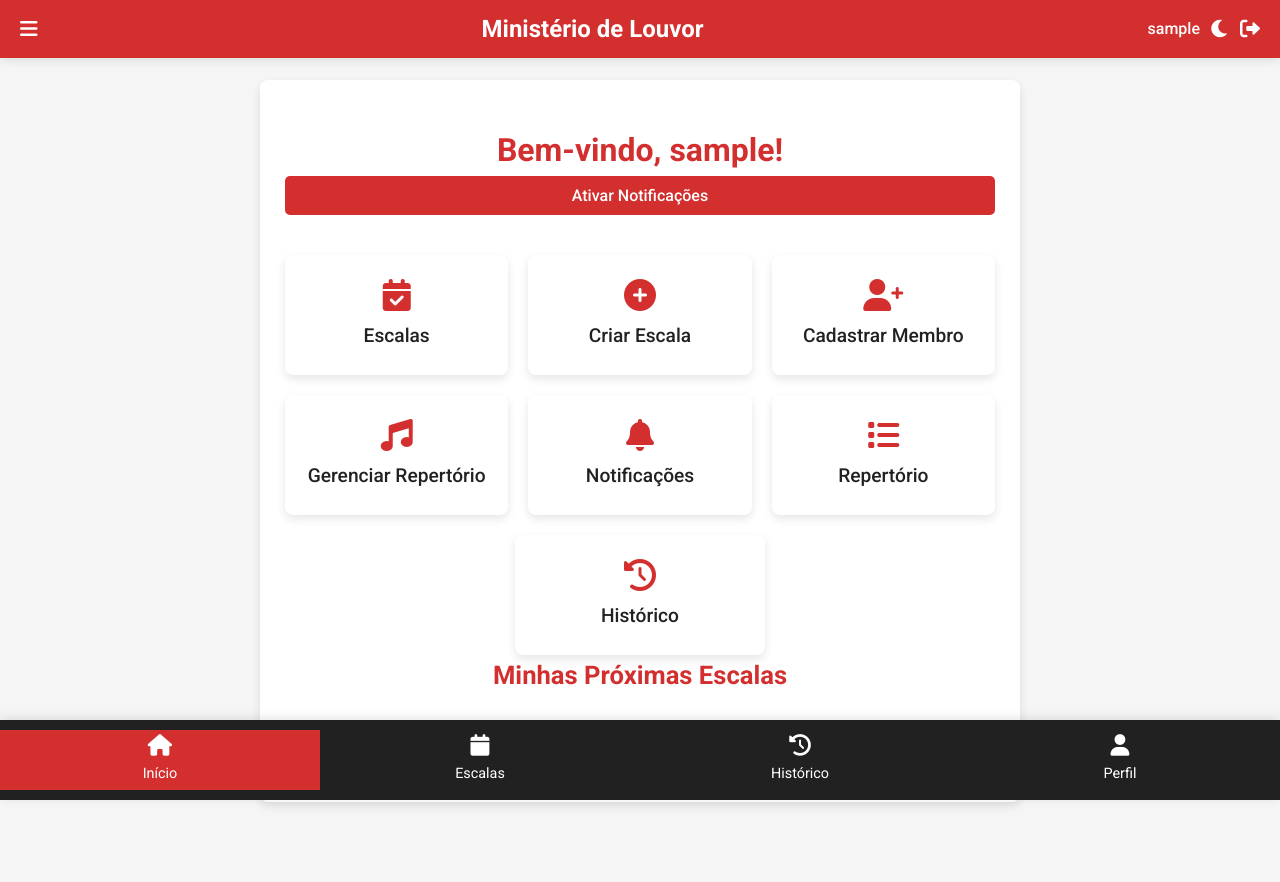
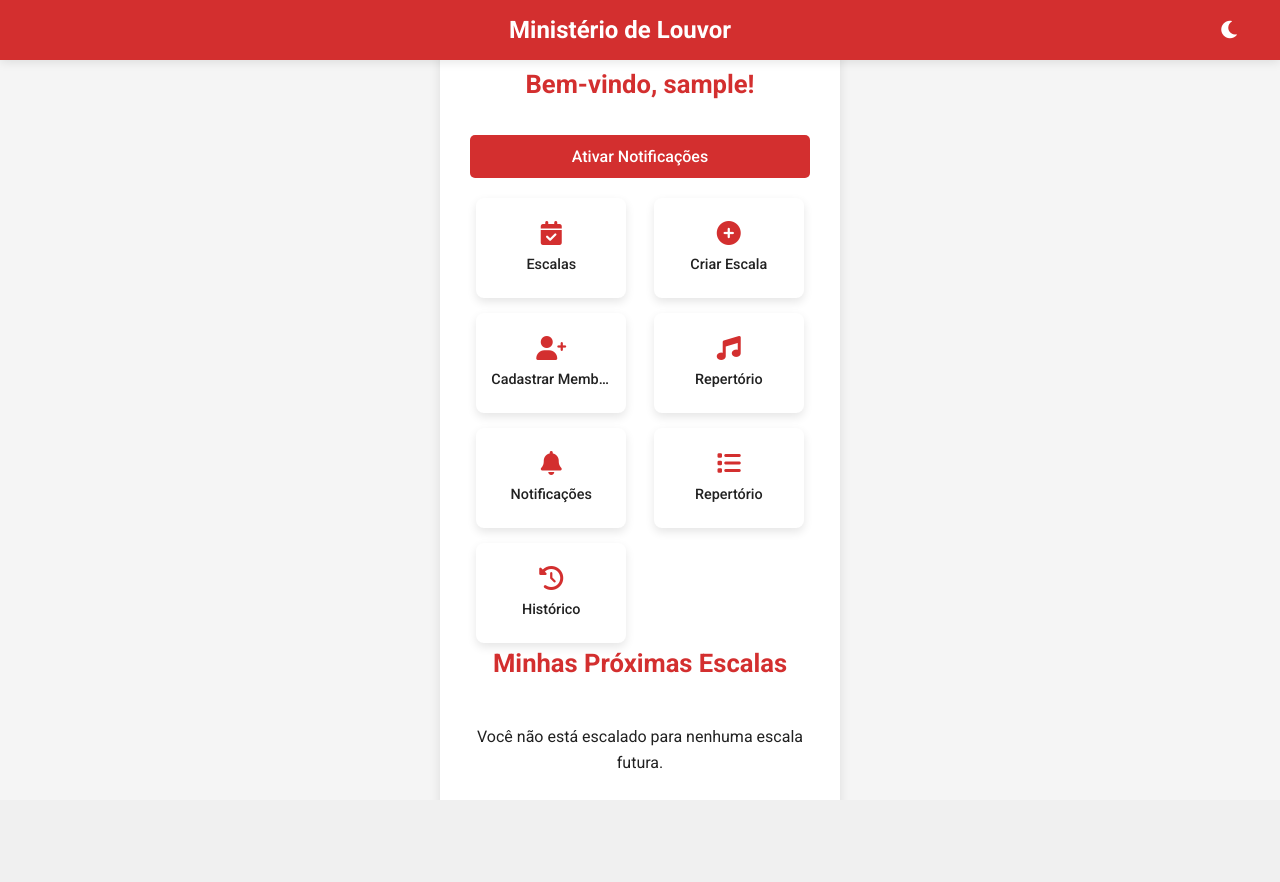
Before and after one commit to Sthsantos/AppML, a Flask app: page /index in a window 1280 px wide. After the commit the page ends 800 px from the top, so only its background shows below. Run offline with Flask 3, Linux system fonts and the light colour scheme; the visitor is signed in with stand-in values (Sample User, id 1); data comes from the database, SQL or seed files in the repository; data that the repository does not hold is empty; some libraries are stand-ins or nearby versions.

Commit message:
Update index.html

```diff
--- a/templates/index.html
+++ b/templates/index.html
@@ -3,7 +3,7 @@
 <head>
     <meta charset="UTF-8">
     <meta name="viewport" content="width=device-width, initial-scale=1.0, viewport-fit=cover">
-    <!-- Meta tags para PWA -->
+    <!-- Meta tags para PWA e tela cheia -->
     <meta name="theme-color" content="#D32F2F">
     <meta name="apple-mobile-web-app-capable" content="yes">
     <meta name="apple-mobile-web-app-status-bar-style" content="black-translucent">
@@ -16,42 +16,15 @@
     <script src="https://cdnjs.cloudflare.com/ajax/libs/socket.io/4.5.1/socket.io.js"></script>
     <script src="https://www.gstatic.com/firebasejs/11.4.0/firebase-app.js"></script>
     <script src="https://www.gstatic.com/firebasejs/11.4.0/firebase-messaging.js"></script>
-    <script>
-        const firebaseConfig = {
-            apiKey: "AIzaSyCEL3aK4qVP6XTWjJqRs307-9TDxxr0ERs",
-            authDomain: "ministerio-de-louvor-62fcf.firebaseapp.com",
-            projectId: "ministerio-de-louvor-62fcf",
-            storageBucket: "ministerio-de-louvor-62fcf.firebasestorage.app",
-            messagingSenderId: "1029007412822",
-            appId: "1:1029007412822:web:0001439d6dcc9d632bf5f7",
-            measurementId: "G-0ML9TJDJGX"
-        };
-        firebase.initializeApp(firebaseConfig);
-
-        // Registro do Service Worker com cache busting
-        if ('serviceWorker' in navigator) {
-            window.addEventListener('load', () => {
-                navigator.serviceWorker.register('/static/sw.js?v=3')
-                    .then(reg => console.log('Service Worker registrado', reg))
-                    .catch(err => console.log('Erro ao registrar Service Worker', err));
-            });
-        }
-    </script>
     <style>
         :root {
             --bg-color: #F5F5F5;
             --text-color: #212121;
             --navbar-bg: #D32F2F;
             --navbar-text: white;
-            --sidebar-bg: #212121;
-            --sidebar-text: white;
             --card-bg: white;
             --shadow: rgba(0, 0, 0, 0.1);
             --hover-bg: #D32F2F;
-            --scale-bg: #fafafa;
-            --scale-border: #eee;
-            --muted-text: #666;
-            --bottom-nav-bg: #212121;
             --notification-bg: #fff3e0;
             --notification-border: #ff9800;
             --notice-bg: #e8f5e9;
@@ -59,22 +32,15 @@
             --btn-bg: #D32F2F;
             --btn-hover: #B71C1C;
             --input-border: #ccc;
-            --checkbox-accent: #D32F2F;
         }
         body.dark-theme {
             --bg-color: #121212;
             --text-color: #E0E0E0;
             --navbar-bg: #D32F2F;
             --navbar-text: #E0E0E0;
-            --sidebar-bg: #1E1E1E;
-            --sidebar-text: #E0E0E0;
             --card-bg: #1E1E1E;
             --shadow: rgba(255, 255, 255, 0.1);
             --hover-bg: #B71C1C;
-            --scale-bg: #2E2E2E;
-            --scale-border: #444;
-            --muted-text: #999;
-            --bottom-nav-bg: #1E1E1E;
             --notification-bg: #ff9800;
             --notification-border: #ffb300;
             --notice-bg: #2e7d32;
@@ -82,7 +48,6 @@
             --btn-bg: #D32F2F;
             --btn-hover: #B71C1C;
             --input-border: #666;
-            --checkbox-accent: #D32F2F;
         }
         * {
             margin: 0;
@@ -90,17 +55,23 @@
             box-sizing: border-box;
             font-family: 'Roboto', sans-serif;
         }
+        html, body {
+            height: 100%;
+            width: 100%;
+            overflow: hidden;
+        }
         body {
             background-color: var(--bg-color);
             color: var(--text-color);
             line-height: 1.6;
-            overflow-x: hidden;
+            display: flex;
+            flex-direction: column;
             transition: background-color 0.3s, color 0.3s;
-            padding-bottom: 60px; /* Espaço para o menu inferior */
+            padding-top: env(safe-area-inset-top);
         }
         .navbar {
             display: flex;
-            justify-content: space-between;
+            justify-content: center;
             align-items: center;
             padding: 10px 20px;
             background-color: var(--navbar-bg);
@@ -111,116 +82,76 @@
             width: 100%;
             z-index: 1000;
             box-shadow: 0 2px 10px var(--shadow);
+            padding-top: calc(10px + env(safe-area-inset-top));
+            padding-left: env(safe-area-inset-left);
+            padding-right: env(safe-area-inset-right);
+            min-height: 60px;
         }
-        .sidebar-toggle {
-            background: none;
-            border: none;
-            color: var(--navbar-text);
-            font-size: 20px;
-            cursor: pointer;
-            transition: transform 0.3s;
-        }
-        .sidebar-toggle:hover {
-            transform: scale(1.1);
+        .navbar-content {
+            display: flex;
+            justify-content: space-between;
+            align-items: center;
+            width: 100%;
+            max-width: 1200px;
         }
         .logo {
             font-size: 1.5em;
             font-weight: 700;
+            text-align: center;
             flex-grow: 1;
-            text-align: center;
+            white-space: nowrap;
+            overflow: hidden;
+            text-overflow: ellipsis;
         }
-        .user-info {
-            display: flex;
-            align-items: center;
-            gap: 10px;
-        }
-        .user-info span {
-            font-size: 1em;
-            font-weight: 500;
-        }
-        .logout-icon, .theme-toggle {
+        .theme-toggle {
             color: var(--navbar-text);
             font-size: 20px;
-            text-decoration: none;
+            cursor: pointer;
             transition: color 0.3s;
-            cursor: pointer;
+            margin-left: 20px;
         }
-        .logout-icon:hover, .theme-toggle:hover {
+        .theme-toggle:hover {
             color: #E0E0E0;
         }
-        .sidebar {
-            position: fixed;
-            top: 60px;
-            left: -250px;
-            width: 250px;
-            height: calc(100% - 60px);
-            background-color: var(--sidebar-bg);
-            color: var(--sidebar-text);
-            transition: left 0.3s ease;
-            z-index: 999;
+        main {
+            flex: 1;
+            display: flex;
+            justify-content: center;
+            align-items: center;
+            padding: 20px;
+            padding-top: calc(60px + env(safe-area-inset-top));
+            padding-bottom: env(safe-area-inset-bottom);
+            height: calc(100vh - env(safe-area-inset-top));
+            overflow-y: auto;
         }
-        .sidebar.open {
-            left: 0;
-        }
-        .sidebar ul {
-            list-style: none;
-            padding: 20px;
-        }
-        .sidebar ul li {
-            margin: 15px 0;
-        }
-        .sidebar ul li a {
-            color: var(--sidebar-text);
-            text-decoration: none;
-            font-size: 1.1em;
-            display: flex;
-            align-items: center;
-            gap: 10px;
-            padding: 10px 15px;
-            border-radius: 5px;
-            transition: background-color 0.3s;
-        }
-        .sidebar ul li a:hover {
-            background-color: var(--hover-bg);
-        }
-        .sidebar ul li a i {
-            font-size: 1.2em;
-        }
-        main {
-            margin-top: 60px;
-            padding: 20px;
-            max-width: 800px;
-            margin-left: auto;
-            margin-right: auto;
-        }
-        .form-container {
+        .dashboard-container {
             background-color: var(--card-bg);
-            padding: 25px;
+            padding: 30px;
             border-radius: 8px;
-            box-shadow: 0 4px 10px var(--shadow);
+            box-shadow: 0 4px 12px var(--shadow);
+            width: 100%;
+            max-width: 400px;
             transition: background-color 0.3s;
         }
         h2 {
+            color: var(--navbar-bg);
             font-size: 1.6em;
-            color: var(--navbar-bg);
-            margin-bottom: 15px;
             font-weight: 700;
+            margin-bottom: 20px;
             text-align: center;
         }
         .btn {
-            display: inline-block;
-            padding: 10px 20px;
+            width: 100%;
+            padding: 12px;
             background-color: var(--btn-bg);
             color: #FFFFFF;
-            text-align: center;
-            text-decoration: none;
             border: none;
             border-radius: 5px;
             font-size: 1em;
             font-weight: 500;
             cursor: pointer;
             transition: background-color 0.3s;
-            width: 100%;
+            margin-top: 10px;
         }
         .btn:hover {
             background-color: var(--btn-hover);
@@ -253,68 +184,38 @@
         .flash-message i {
             font-size: 1.2em;
         }
-        .bottom-nav {
-            display: flex;
-            position: fixed;
-            bottom: 0;
-            left: 0;
-            width: 100%;
-            background-color: var(--bottom-nav-bg);
-            padding: 10px 0;
-            box-shadow: 0 -2px 10px var(--shadow);
-            z-index: 1000;
-        }
-        .bottom-nav a {
-            flex: 1;
-            color: var(--sidebar-text);
-            text-decoration: none;
-            text-align: center;
-            padding: 5px;
-            font-size: 0.9em;
-            transition: background-color 0.3s;
-        }
-        .bottom-nav a.active, .bottom-nav a:hover {
-            background-color: var(--hover-bg);
-        }
-        .bottom-nav a i {
-            display: block;
-            font-size: 1.5em;
-            margin-bottom: 5px;
-        }
-        .bottom-nav a span {
-            display: block;
-        }
         .hero {
             text-align: center;
-            padding: 20px 0;
+            margin-bottom: 20px;
         }
         .hero h1 {
-            font-size: 2em;
+            font-size: 1.8em;
             color: var(--navbar-bg);
             font-weight: 700;
         }
         .features {
-            display: flex;
-            flex-wrap: wrap;
-            gap: 20px;
+            display: grid;
+            grid-template-columns: repeat(auto-fit, minmax(120px, 1fr));
+            gap: 15px;
             justify-content: center;
             margin-top: 20px;
         }
         .feature-link {
             text-decoration: none;
-            flex: 1;
-            min-width: 200px;
-            max-width: 250px;
-            height: 120px;
+            display: flex;
+            justify-content: center;
+            align-items: center;
         }
         .feature {
             background-color: var(--card-bg);
-            padding: 20px;
+            padding: 15px;
             border-radius: 8px;
             text-align: center;
             box-shadow: 0 4px 10px var(--shadow);
             transition: transform 0.3s, box-shadow 0.3s;
-            height: 100%;
+            width: 100%;
+            max-width: 150px;
+            height: 100px;
             display: flex;
             flex-direction: column;
             justify-content: center;
@@ -325,12 +226,12 @@
             box-shadow: 0 6px 15px var(--shadow);
         }
         .feature i {
-            font-size: 2em;
+            font-size: 1.5em;
             color: var(--navbar-bg);
-            margin-bottom: 10px;
+            margin-bottom: 8px;
         }
         .feature h3 {
-            font-size: 1.2em;
+            font-size: 0.9em;
             color: var(--text-color);
             font-weight: 500;
             margin: 0;
@@ -367,9 +268,9 @@
         .scale {
             margin: 15px 0;
             padding: 15px;
-            border: 1px solid var(--scale-border);
+            border: 1px solid var(--input-border);
             border-radius: 5px;
-            background-color: var(--scale-bg);
+            background-color: var(--card-bg);
             transition: transform 0.3s;
         }
         .scale:hover {
@@ -390,61 +291,69 @@
             color: var(--muted-text);
             padding: 20px 0;
         }
-        @keyframes fadeIn {
-            from { opacity: 0; }
-            to { opacity: 1; }
+        @media (max-width: 480px) {
+            .navbar {
+                padding: 0.5rem 1rem;
+                padding-top: calc(0.5rem + env(safe-area-inset-top));
             }
-        @media (max-width: 768px) {
-            .navbar { padding: 10px 15px; }
-            .logo { font-size: 1.2em; }
-            .user-info span { font-size: 0.9em; }
-            .sidebar { top: 50px; height: calc(100% - 50px); width: 200px; }
-            main { padding: 15px; }
-            h2 { font-size: 1.4em; }
-            .form-container { padding: 15px; }
-            .features { flex-direction: column; align-items: center; }
-            .feature-link { max-width: 100%; height: 100px; }
+            .logo {
+                font-size: 1.2em;
+            }
+            main {
+                padding: 15px;
+                padding-top: calc(60px + env(safe-area-inset-top));
+            }
+            .dashboard-container {
+                padding: 20px;
+            }
+            h2 {
+                font-size: 1.4em;
+            }
+            .btn {
+                font-size: 0.9em;
+            }
+            .flash-message {
+                padding: 10px;
+                font-size: 0.9em;
+            }
+            .features {
+                grid-template-columns: repeat(auto-fit, minmax(100px, 1fr));
+                gap: 10px;
+            }
+            .feature {
+                padding: 10px;
+                max-width: 120px;
+                height: 80px;
+            }
+            .feature i {
+                font-size: 1.2em;
+                margin-bottom: 5px;
+            }
+            .feature h3 {
+                font-size: 0.8em;
+            }
         }
     </style>
 </head>
 <body>
     <header>
         <div class="navbar">
-            <button class="sidebar-toggle" onclick="toggleSidebar()">
-                <i class="fas fa-bars"></i>
-            </button>
+            <div class="navbar-content">
                 <div class="logo">Ministério de Louvor</div>
-            <div class="user-info">
-                <span>{{ name }}</span>
                 <a href="#" class="theme-toggle" onclick="toggleTheme()">
                     <i class="fas fa-moon"></i>
                 </a>
-                <a href="{{ url_for('logout') }}" class="logout-icon"><i class="fas fa-sign-out-alt"></i></a>
             </div>
         </div>
     </header>
 
-    <nav class="sidebar">
-        <ul>
-            <li><a href="{{ url_for('index') }}"><i class="fas fa-home"></i> Início</a></li>
-            <li><a href="{{ url_for('visualizar_escalas') }}"><i class="fas fa-calendar"></i> Visualizar Escalas</a></li>
-            <li><a href="{{ url_for('historico_escalas') }}"><i class="fas fa-history"></i> Histórico</a></li>
-            {% if is_admin %}
-            <li><a href="{{ url_for('criar_escala') }}"><i class="fas fa-plus-circle"></i> Criar Escala</a></li>
-            <li><a href="{{ url_for('cadastrar_membro') }}"><i class="fas fa-user-plus"></i> Cadastrar Membro</a></li>
-            <li><a href="{{ url_for('lista_membros') }}"><i class="fas fa-users"></i> Lista de Membros</a></li>
-            <li><a href="{{ url_for('cadastrar_aviso') }}"><i class="fas fa-bullhorn"></i> Cadastrar Aviso</a></li>
-            <li><a href="{{ url_for('gerenciar_avisos') }}"><i class="fas fa-edit"></i> Gerenciar Avisos</a></li>
-            <li><a href="{{ url_for('comunicar_equipe') }}"><i class="fas fa-bullhorn"></i> Comunicar</a></li>
-            <li><a href="{{ url_for('enviar_notificacoes') }}"><i class="fas fa-bell"></i> Notificações</a></li>
-            <li><a href="{{ url_for('relatorios') }}"><i class="fas fa-chart-bar"></i> Relatórios</a></li>
-            {% endif %}
-            <li><a href="{{ url_for('perfil') }}"><i class="fas fa-user"></i> Perfil</a></li>
-            <li><a href="{{ url_for('logout') }}"><i class="fas fa-sign-out-alt"></i> Sair</a></li>
-        </ul>
-    </nav>
+    <main>
+        <div class="dashboard-container">
+            <section class="hero">
+                <h2>Bem-vindo, {{ name }}!</h2>
+                <button onclick="requestNotificationPermission()" class="btn">Ativar Notificações</button>
+            </section>
 
-    <main>
             {% with messages = get_flashed_messages(with_categories=true) %}
                 {% if messages %}
                     <div class="flash-messages">
@@ -461,12 +370,6 @@
                     </div>
                 {% endif %}
             {% endwith %}
-
-        <div class="form-container">
-            <section class="hero">
-                <h1>Bem-vindo, {{ name }}!</h1>
-                <button onclick="requestNotificationPermission()" class="btn">Ativar Notificações</button>
-            </section>
 
             {% if notices %}
                 <section class="notices-section">
@@ -504,7 +407,7 @@
                 <a href="{{ url_for('gerenciar_repertorio_global') }}" class="feature-link">
                     <div class="feature">
                         <i class="fas fa-music"></i>
-                        <h3>Gerenciar Repertório</h3>
+                        <h3>Repertório</h3>
                     </div>
                 </a>
                 <a href="{{ url_for('enviar_notificacoes') }}" class="feature-link">
@@ -567,29 +470,24 @@
         </div>
     </main>
 
-    <nav class="bottom-nav">
-        <a href="{{ url_for('index') }}" class="{% if request.endpoint == 'index' %}active{% endif %}">
-            <i class="fas fa-home"></i>
-            <span>Início</span>
-        </a>
-        <a href="{{ url_for('visualizar_escalas') }}" class="{% if request.endpoint == 'visualizar_escalas' %}active{% endif %}">
-            <i class="fas fa-calendar"></i>
-            <span>Escalas</span>
-        </a>
-        <a href="{{ url_for('historico_escalas') }}" class="{% if request.endpoint == 'historico_escalas' %}active{% endif %}">
-            <i class="fas fa-history"></i>
-            <span>Histórico</span>
-        </a>
-        <a href="{{ url_for('perfil') }}" class="{% if request.endpoint == 'perfil' %}active{% endif %}">
-            <i class="fas fa-user"></i>
-            <span>Perfil</span>
-        </a>
-    </nav>
+    <script>
+        const firebaseConfig = {
+            apiKey: "AIzaSyCEL3aK4qVP6XTWjJqRs307-9TDxxr0ERs",
+            authDomain: "ministerio-de-louvor-62fcf.firebaseapp.com",
+            projectId: "ministerio-de-louvor-62fcf",
+            storageBucket: "ministerio-de-louvor-62fcf.firebasestorage.app",
+            messagingSenderId: "1029007412822",
+            appId: "1:1029007412822:web:0001439d6dcc9d632bf5f7",
+            measurementId: "G-0ML9TJDJGX"
+        };
+        firebase.initializeApp(firebaseConfig);
 
-    <script>
-        function toggleSidebar() {
-            const sidebar = document.querySelector('.sidebar');
-            sidebar.classList.toggle('open');
+        if ('serviceWorker' in navigator) {
+            window.addEventListener('load', () => {
+                navigator.serviceWorker.register('/static/sw.js?v=3')
+                    .then(reg => console.log('Service Worker registrado', reg))
+                    .catch(err => console.log('Erro ao registrar Service Worker', err));
+            });
         }
 
         function toggleTheme() {
@@ -649,7 +547,7 @@
                 const notificationContainer = document.createElement('div');
                 notificationContainer.className = 'notification-container';
                 notificationContainer.style.position = 'fixed';
-                notificationContainer.style.top = '70px';
+                notificationContainer.style.top = 'calc(70px + env(safe-area-inset-top))';
                 notificationContainer.style.right = '20px';
                 notificationContainer.style.zIndex = '2000';
                 notificationContainer.style.width = '300px';
```
Lines whose indentation alone changed are shown as unchanged.
